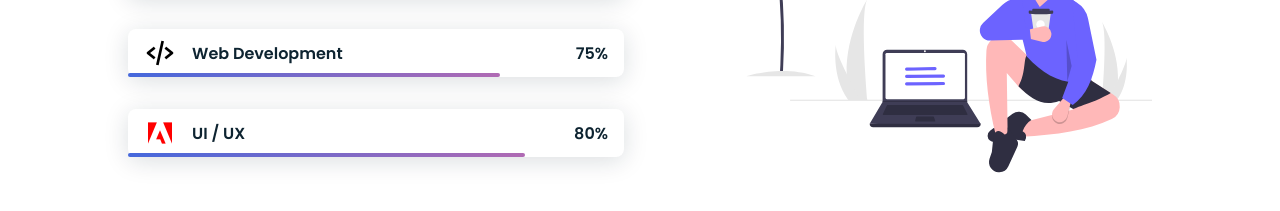
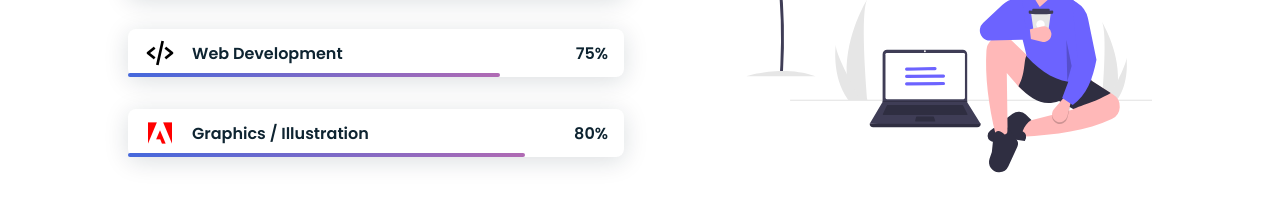
Before and after one commit to someonesees/prashant, a plain HTML site: page index.html in a window 1280 px wide. Shown: the part 1794-2005 px from the top of the page. Drawn offline with nearby package versions, Linux system fonts and the light colour scheme.

Commit message:
Update index.html

```diff
--- a/index.html
+++ b/index.html
@@ -440,7 +440,7 @@
             <div class="skills_data" data-aos="fade-right" data-aos-delay="250">
               <div class="skills_name">
                 <i class="bx bxl-adobe skill_icon" style="color: red;"></i>
-                <span class="skill_name">UI / UX</span>
+                <span class="skill_name">Graphics / Illustration</span>
               </div>
 
               <div><span class="skill_percentage">80%</span></div>
```
